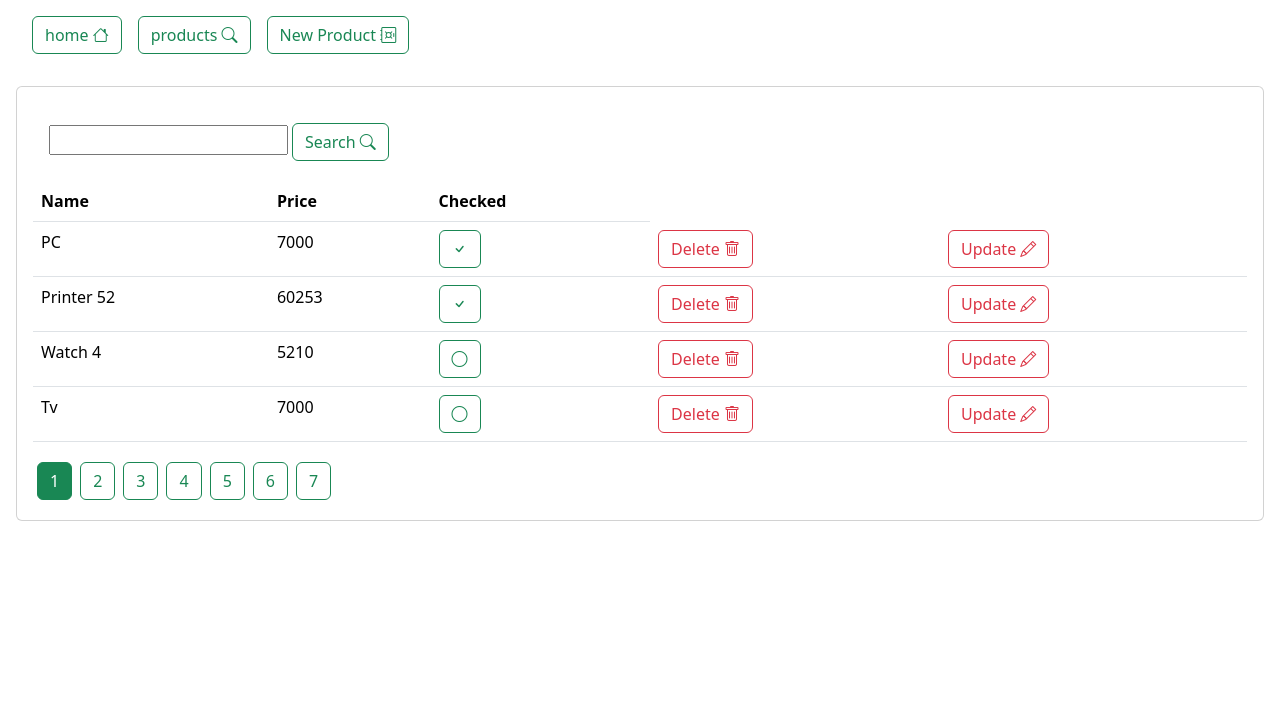
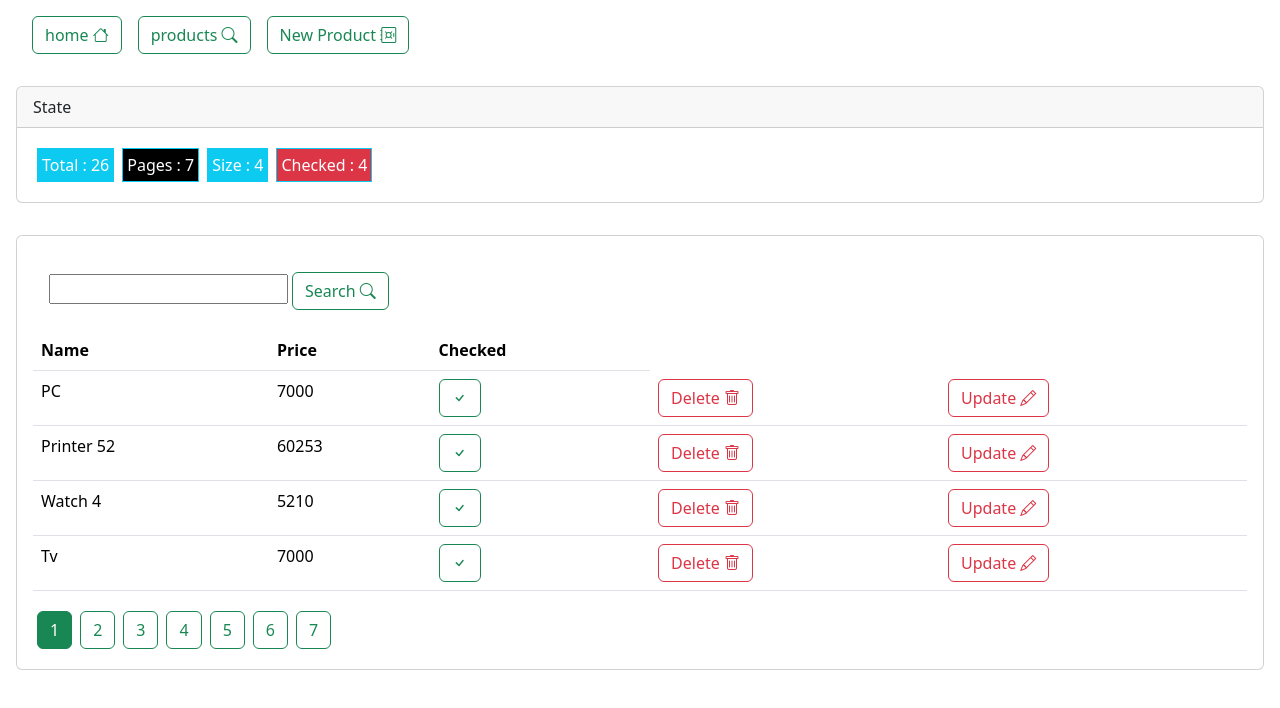
Before and after one commit to AbidZouhir/firstAppAngular, an Angular app: page /products in a window 1280 px wide. Shown: the top 708 px of the page. Built offline with nearby package versions, Linux system fonts and the light colour scheme; data requests are answered from the project's data file.

Commit message:
4 commit

```diff
--- a/data/db.json
+++ b/data/db.json
@@ -16,13 +16,13 @@
       "id": "3",
       "name": "Watch 4",
       "prix": "5210",
-      "checked": false
+      "checked": true
     },
     {
       "id": "4",
       "name": "Tv",
       "prix": 7000,
-      "checked": false
+      "checked": true
     },
     {
       "id": "10f3",
@@ -69,7 +69,7 @@
     {
       "name": "PC hp",
       "prix": "5300",
-      "checked": false,
+      "checked": true,
       "id": "t44M5Pu"
     },
     {
--- a/src/app/app.component.html
+++ b/src/app/app.component.html
@@ -10,6 +10,9 @@
     </li>
   </ul>
 </nav>
+<app-dashboard>
+
+</app-dashboard>
 <router-outlet>
 
 </router-outlet>
--- a/src/app/app.component.ts
+++ b/src/app/app.component.ts
@@ -7,9 +7,9 @@ import { Component } from '@angular/core';
 })
 export class AppComponent {
   actions : Array<any> = [
-    {title : "home","route":"/home", icon : "house"},
-    {title : "products","route":"/products", icon : "search"},
-    {title : "New Product","route":"/newProduct", icon : "safe"}
+    {title : "home",route:"/home", icon : "house"},
+    {title : "products",route:"/products", icon : "search"},
+    {title : "New Product",route:"/newProduct", icon : "safe"}
   ];
   currentAction : any ;
 
--- a/src/app/app.module.ts
+++ b/src/app/app.module.ts
@@ -10,6 +10,7 @@ import {HttpClientModule, provideHttpClient, withFetch} from "@angular/common/ht
 import {ProductService} from "./services/product.service";
 import {FormsModule, ReactiveFormsModule} from "@angular/forms";
 import { UpdateProductComponent } from './update-product/update-product.component';
+import { DashboardComponent } from './dashboard/dashboard.component';
 
 @NgModule({
   declarations: [
@@ -17,7 +18,8 @@ import { UpdateProductComponent } from './update-product/update-product.componen
     HomeComponent,
     ProductsComponent,
     NewProductComponent,
-    UpdateProductComponent
+    UpdateProductComponent,
+    DashboardComponent
   ],
   imports: [
     BrowserModule,
--- /dev/null
+++ b/src/app/dashboard/dashboard.component.html
@@ -0,0 +1,21 @@
+<div class="p-3">
+  <div class="card">
+    <div class="card-header">State</div>
+    <div class="card-body">
+      <ul class="nav nav-pills">
+        <li>
+          <label class="border border-info p-1 bg-info text-white m-1">Total : {{appState.productsState.totalProducts}}</label>
+        </li>
+        <li>
+          <label class="border border-info p-1 bg-black text-white m-1">Pages : {{appState.productsState.totalPages}}</label>
+        </li>
+        <li>
+          <label class="border border-info p-1 bg-info text-white m-1">Size : {{appState.productsState.pageSize}}</label>
+        </li>
+        <li>
+          <label class="border border-info p-1 bg-danger text-white m-1">Checked : {{totalCheckedProduct()}}</label>
+        </li>
+      </ul>
+    </div>
+  </div>
+</div>
--- /dev/null
+++ b/src/app/dashboard/dashboard.component.ts
@@ -0,0 +1,17 @@
+import { Component } from '@angular/core';
+import {AppStateService} from "../services/app-state.service";
+
+@Component({
+  selector: 'app-dashboard',
+  templateUrl: './dashboard.component.html',
+  styleUrl: './dashboard.component.css'
+})
+export class DashboardComponent {
+  constructor(public appState:AppStateService) {
+  }
+
+  totalCheckedProduct() {
+    let checkedProduct=this.appState.productsState.products.filter((p:any)=>p.checked==true);
+    return checkedProduct.length;
+  }
+}
--- a/src/app/products/products.component.html
+++ b/src/app/products/products.component.html
@@ -2,7 +2,7 @@
   <div class="card">
     <div class="card-body">
       <div class="card-body">
-        <input type="text" [(ngModel)]="keyword">
+        <input type="text" [(ngModel)]="appState.productsState.keyword">
         <button (click)="getProducts()" class="btn btn-outline-success m-lg-1">Search
           <i class="bi bi-search"></i>
         </button>
@@ -14,7 +14,7 @@
         </tr>
         </thead>
         <tbody>
-        <tr *ngFor="let product of products">
+        <tr *ngFor="let product of appState.productsState.products">
           <td>{{product.name}}</td>
           <td>{{product.prix}}</td>
           <td>
@@ -36,9 +36,9 @@
         </tbody>
       </table>
       <ul class="nav nav-pills">
-        <li *ngFor="let page of [].constructor(this.totalPages), let i=index">
+        <li *ngFor="let page of [].constructor(this.appState.productsState.totalPages), let i=index">
           <button (click)="goToPage(i+1)"
-                  [ngClass]="currentPage==(i+1)?'btn btn-success m-1':'btn btn-outline-success m-1'">
+                  [ngClass]="this.appState.productsState.currentPage==(i+1)?'btn btn-success m-1':'btn btn-outline-success m-1'">
             {{i+1}}
           </button>
         </li>
--- a/src/app/products/products.component.ts
+++ b/src/app/products/products.component.ts
@@ -3,6 +3,7 @@ import {ProductService} from "../services/product.service";
 import {Product} from "../model/product.model";
 import {Observable} from "rxjs";
 import {Router, RouterOutlet} from "@angular/router";
+import {AppStateService} from "../services/app-state.service";
 
 @Component({
   selector: 'app-product',
@@ -10,28 +11,32 @@ import {Router, RouterOutlet} from "@angular/router";
   styleUrl: './products.component.css'
 })
 export class ProductsComponent implements OnInit{
-  public products : Array<Product>=[];
-  public keyword : string="";
-  totalPages : number=0;
-  pageSize : number=4
-  currentPage : number=1;
+
   constructor(private productService : ProductService,
-              private router : Router) {
+              private router : Router,
+              public appState : AppStateService) {
   }
 
   ngOnInit(){
      this.getProducts();
     }
     getProducts(){
-      this.productService.searchProducts(this.keyword,this.currentPage,this.pageSize).subscribe({
+      this.productService.searchProducts(this.appState.productsState.keyword,
+        this.appState.productsState.currentPage,
+        this.appState.productsState.pageSize).subscribe({
         next : (response) => {
-          this.products=response.body as Product[];
-          let totalProduct : number=parseInt(response.headers.get(`X-Total-Count`)!);
-          this.totalPages=Math.floor(totalProduct/this.pageSize);
-          if (totalProduct % this.pageSize != 0){
-            this.totalPages++;
+          let products=response.body as Product[];
+          let totalProducts : number=parseInt(response.headers.get(`X-Total-Count`)!);
+          //let totalProducts=totalProduct;
+          let totalPages=Math.floor(totalProducts/this.appState.productsState.pageSize);
+          if (totalProducts % this.appState.productsState.pageSize != 0){
+            totalPages++;
           }
-          console.log(this.totalPages)
+          this.appState.setProductState({
+            products : products,
+            totalProducts : totalProducts,
+            totalPages : totalPages
+          })
         },
         error : err => console.log(err)
       })
@@ -53,14 +58,14 @@ export class ProductsComponent implements OnInit{
     this.productService.deleteProduct(product).subscribe({
       next : value => {
         //this.getProducts();
-        this.products=this.products.filter(p=>p.id!=product.id);
+        this.appState.productsState.products=this.appState.productsState.products.filter((p:any)=>p.id!=product.id);
       }
     });
   }
 
 
   goToPage(page: number) {
-    this.currentPage=page;
+    this.appState.productsState.currentPage=page;
     this.getProducts();
   }
 
--- /dev/null
+++ b/src/app/services/app-state.service.ts
@@ -0,0 +1,20 @@
+import { Injectable } from '@angular/core';
+import {Product} from "../model/product.model";
+
+@Injectable({
+  providedIn: 'root'
+})
+export class AppStateService {
+  public productsState:any ={
+    products :[],
+    keyword : "",
+    totalPages : 0,
+    pageSize : 4,
+    currentPage : 1,
+    totalProducts : 0
+  }
+  constructor() { }
+  public setProductState(state : any){
+    this.productsState={...this.productsState,...state}
+  }
+}
```
Also changed, not shown: data/data.json (added, +19 -0 lines), src/app/dashboard/dashboard.component.css (added), 1 other file (tests, documents, lock files or other folders).
